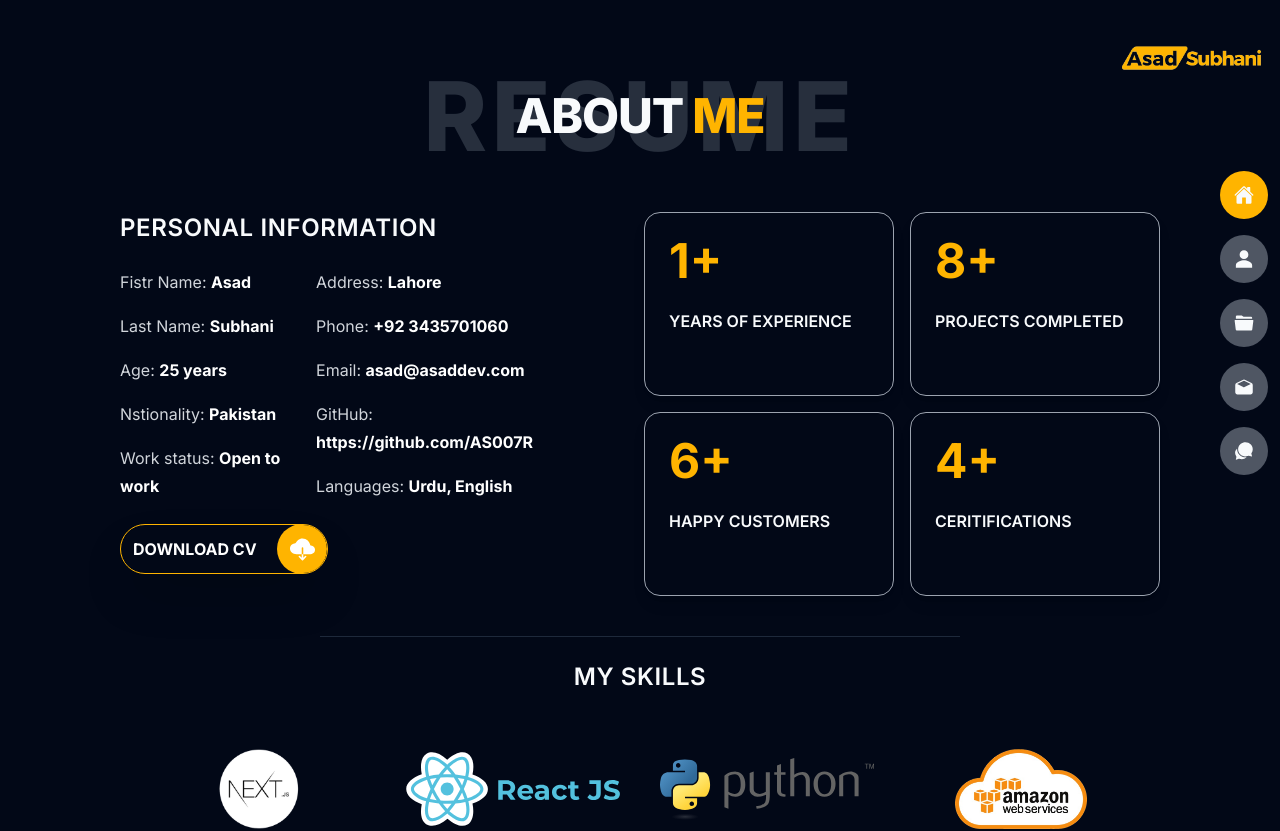
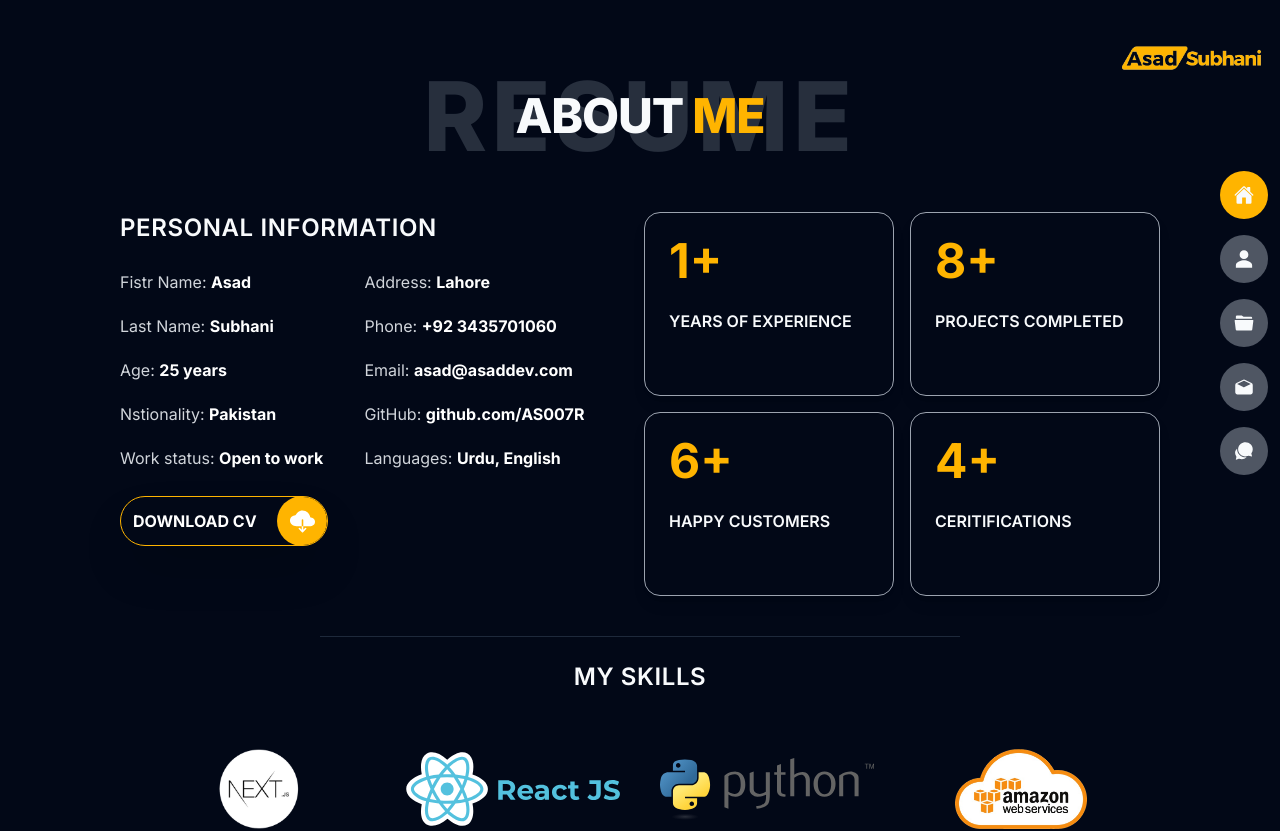
Before and after one commit to asad-subhani/portfolio, a Next.js app: page /about in a window 1280 px wide. Shown: the top 831 px of the page. Built offline with nearby package versions, Linux system fonts and the light colour scheme.

Commit message:
Module not found error addressed.

```diff
--- a/src/views/about/personalInfo.tsx
+++ b/src/views/about/personalInfo.tsx
@@ -48,7 +48,7 @@ function PersonalInfo() {
                 <p className="leading-7 [&:not(:first-child)]:mt-4 text-gray-300">
                   GitHub:{" "}
                   <span className="text-white font-bold">
-                    https://github.com/AS007R
+                    github.com/AS007R
                   </span>
                 </p>
                 <p className="leading-7 [&:not(:first-child)]:mt-4 text-gray-300">
```
